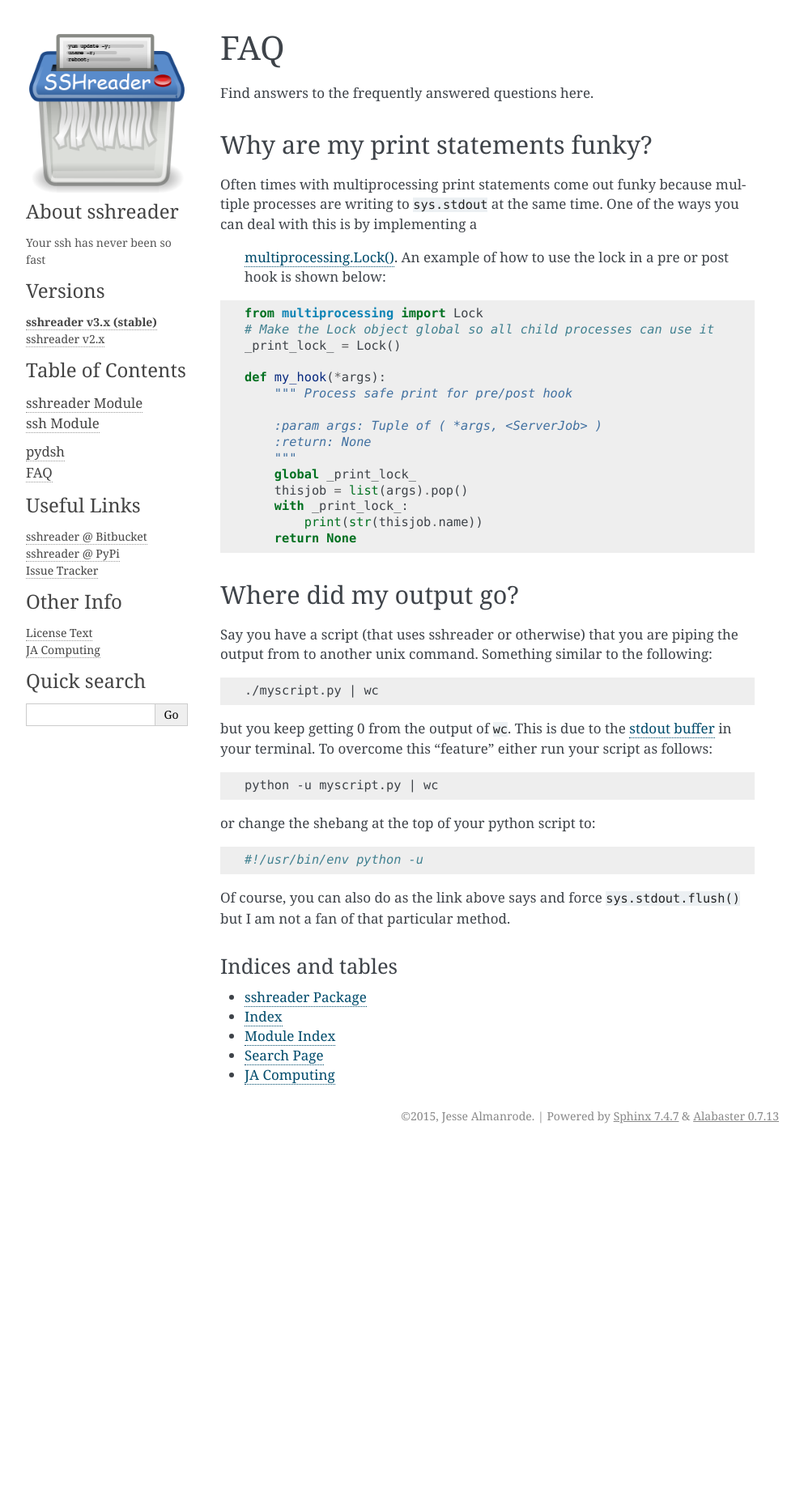
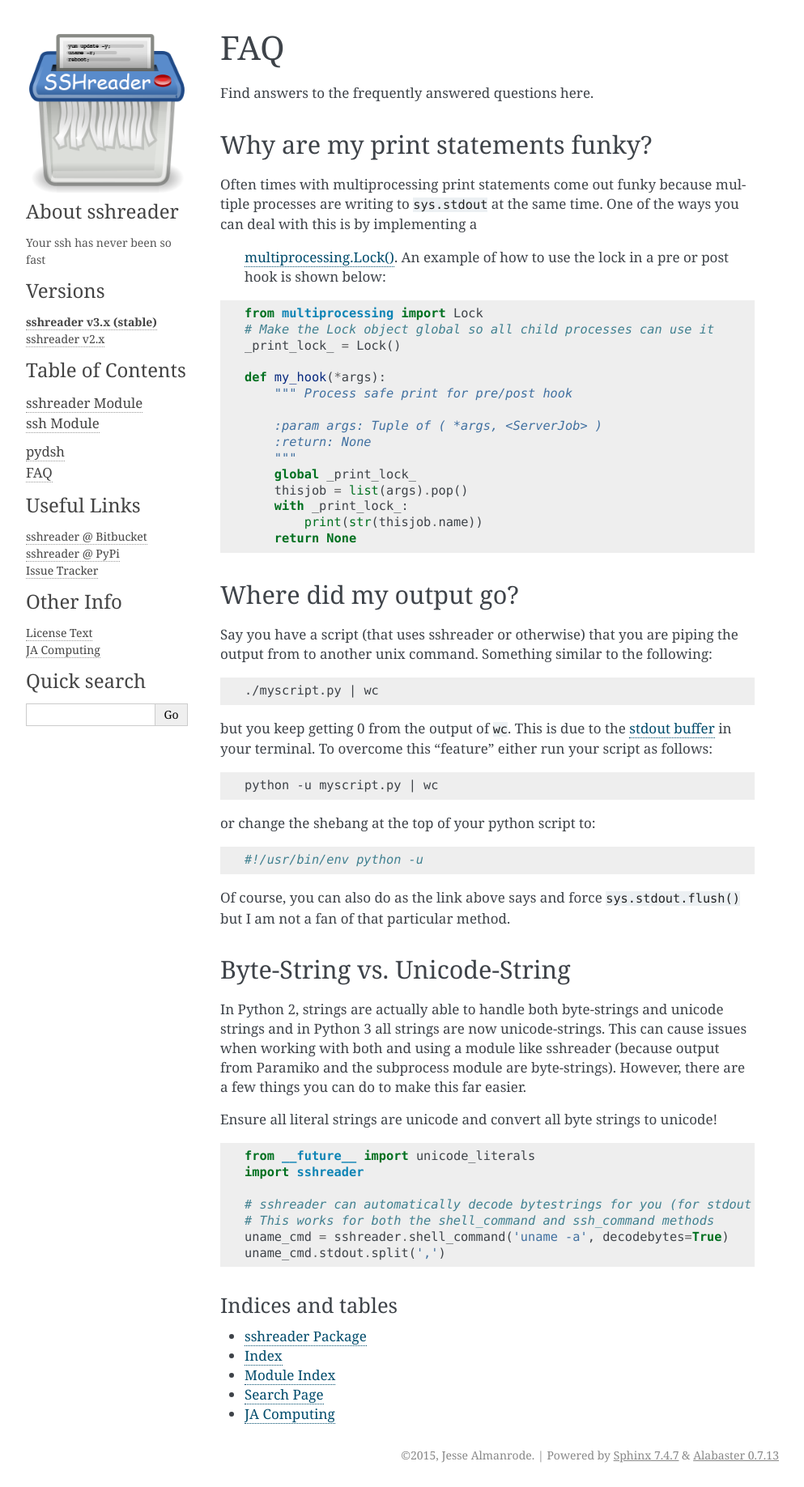
Before and after one commit to isaiah1112/sshreader, a Sphinx documentation site: the page built from docs/source/faq.rst, in a window 1280 px wide. Shown: the whole page at 81% size, without its empty margins (148-1141 px from the left). Built offline with Sphinx 7.4.7, drawn with Linux system fonts in a browser that asks for light colours; before the commit the page ends 1418 px from its top, so only the background shows below that.

Commit message:
Added unicode strings FAQ.

```diff
--- a/docs/source/faq.rst
+++ b/docs/source/faq.rst
@@ -32,6 +32,7 @@ Often times with multiprocessing print statements come out funky because multipl
 
 Where did my output go?
 ~~~~~~~~~~~~~~~~~~~~~~~
+
 Say you have a script (that uses sshreader or otherwise) that you are piping the output from to another unix command.
 Something similar to the following:
 
@@ -55,6 +56,25 @@ or change the shebang at the top of your python script to:
 Of course, you can also do as the link above says and force :code:`sys.stdout.flush()` but I am not a fan of that
 particular method.
 
+Byte-String vs. Unicode-String
+~~~~~~~~~~~~~~~~~~~~~~~~~~~~~~
+
+In Python 2, strings are actually able to handle both byte-strings and unicode strings and in Python 3 all strings are
+now unicode-strings.  This can cause issues when working with both and using a module like sshreader (because output from
+Paramiko and the subprocess module are byte-strings).  However, there are a few things you can do to make this far easier.
+
+Ensure all literal strings are unicode and convert all byte strings to unicode!
+
+.. code-block:: python
+
+    from __future__ import unicode_literals
+    import sshreader
+
+    # sshreader can automatically decode bytestrings for you (for stdout and stderr)
+    # This works for both the shell_command and ssh_command methods
+    uname_cmd = sshreader.shell_command('uname -a', decodebytes=True)
+    uname_cmd.stdout.split(',')
+
 Indices and tables
 ------------------
 
```
